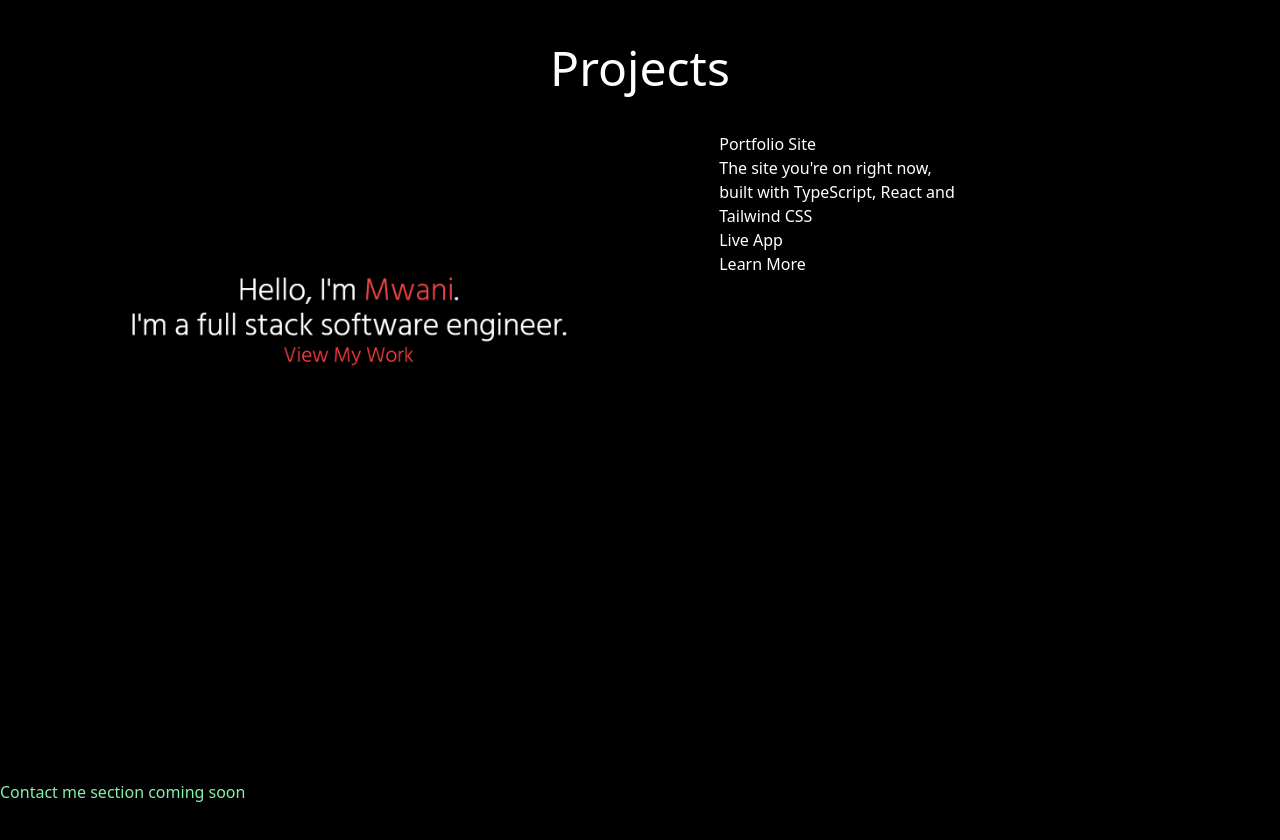
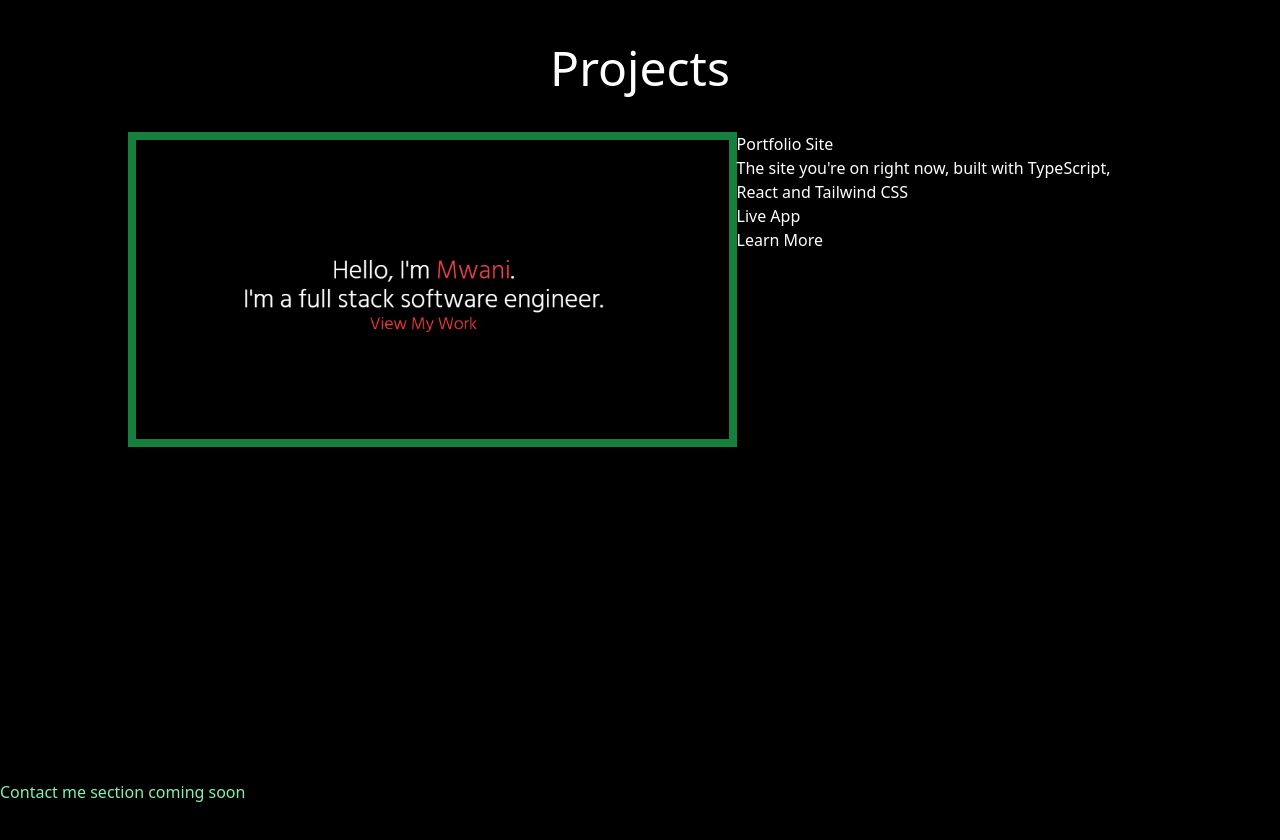
Before and after one commit to MwaniN/profile-page, a React (Vite) app: page / in a window 1280 px wide. Shown: the part 1620-2460 px from the top of the page. Built offline with nearby package versions, Linux system fonts and the light colour scheme.

Commit message:
Image scaling with border

```diff
--- a/src/routes/SubPageFolder/ProjectCard/ProjectCard.tsx
+++ b/src/routes/SubPageFolder/ProjectCard/ProjectCard.tsx
@@ -20,9 +20,9 @@ interface ProjectCardProps {
 const ProjectCard = ( { title, url, description, github, image, alt, id} : ProjectCardProps ) => {
 
   return (
-    <div id={id} className="mt-10 flex w-3/4">
-      <div id="image-container" className="bg-green-700">
-      <img src={image} alt={alt}/>
+    <div id={id} className="mt-10 m-auto flex w-4/5">
+      <div id="image-container" className="border-green-700 border-8 w-[100vh] h-fit">
+      <img src={image} alt={alt} className='contain-content'/>
       </div>
       <div id="info">
       <h2 id="title" className="text-white">{title}</h2>
```
